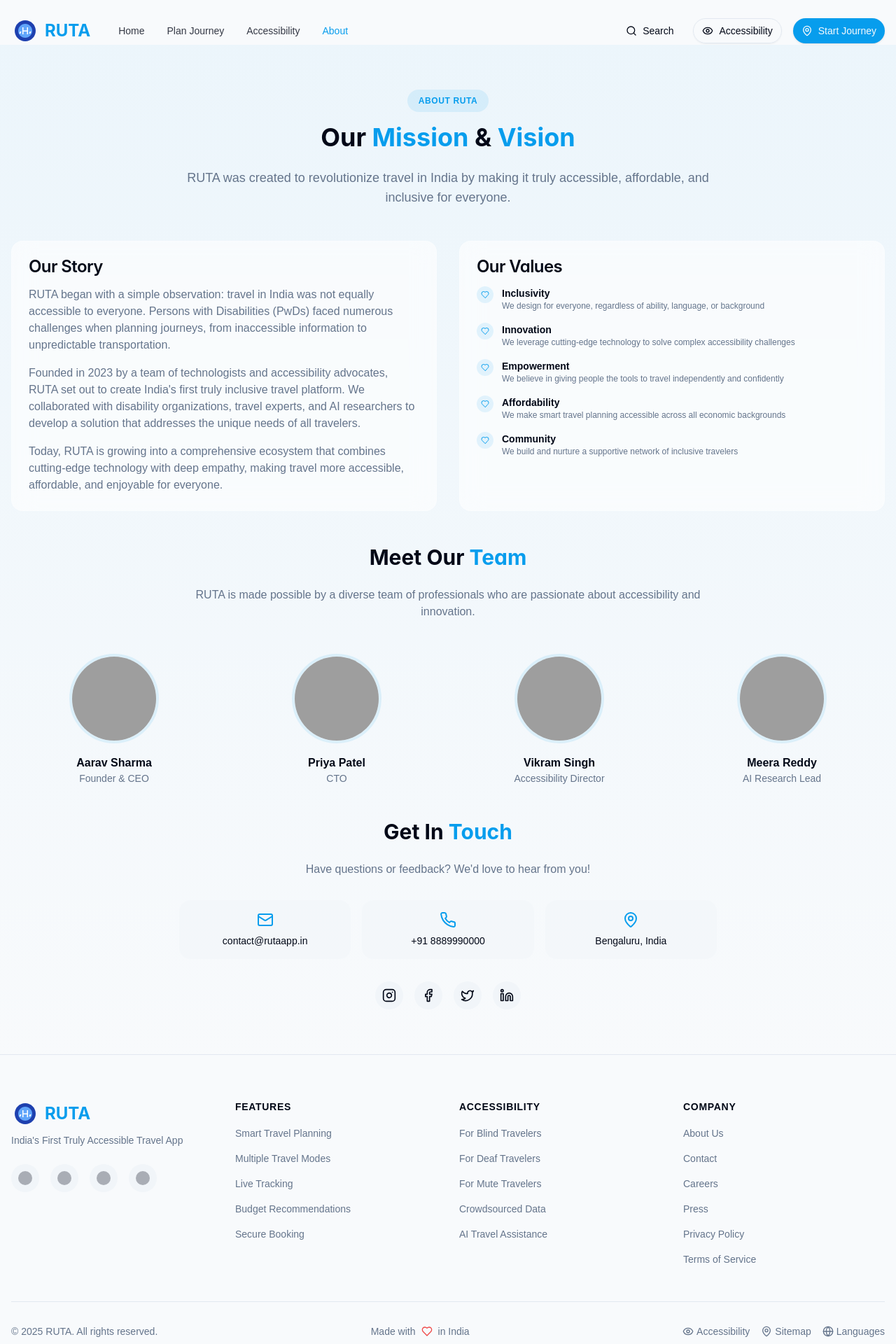
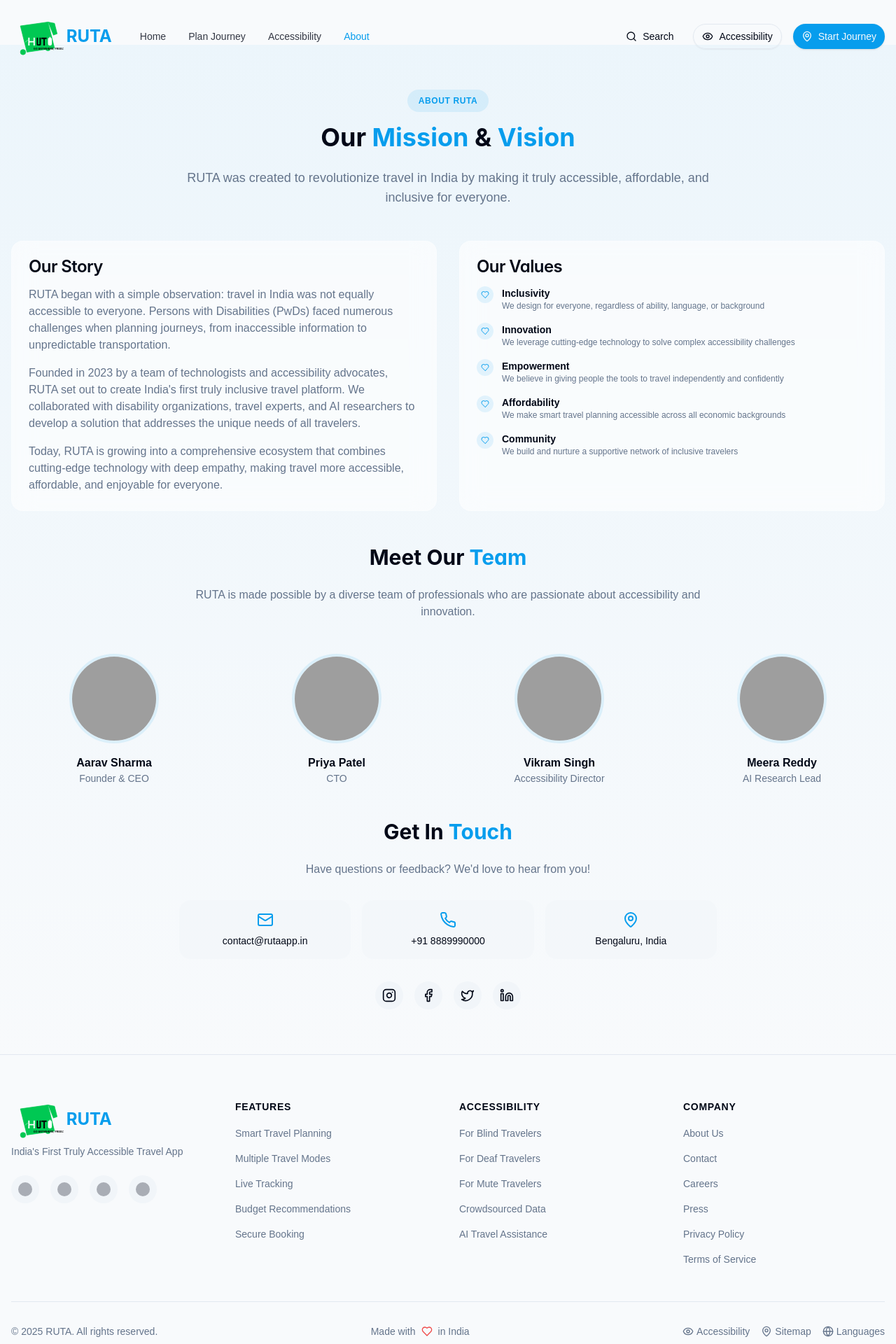
Before and after one commit to nithinboddula15/ruta-accessible-journeys, a React (Vite) app: page /about in a window 1280 px wide. Shown: the top 1920 px of the page at 70% size. Built offline with nearby package versions, Linux system fonts and the light colour scheme; grey boxes are pictures that could not be loaded.

Commit message:
Use new logo for website
The prompt requests to use a new logo for the website, displaying it in the left corner alongside the "RUTA" label.

```diff
--- a/src/components/layout/Footer.tsx
+++ b/src/components/layout/Footer.tsx
@@ -1,4 +1,3 @@
-
 import { cn } from "@/lib/utils";
 import { Eye, MapPin, Globe, Heart } from "lucide-react";
 import { Link } from "react-router-dom";
@@ -14,7 +13,7 @@ const Footer = () => {
                 <img
                   src="/ruta-logo.svg"
                   alt="RUTA Logo"
-                  className="h-10 w-auto mr-2"
+                  className="h-14 w-auto mr-1"
                 />
                 <span className="text-2xl font-display font-bold text-primary">RUTA</span>
               </Link>
@@ -32,7 +31,6 @@ const Footer = () => {
                   aria-label={`Visit our ${social} page`}
                 >
                   <span className="sr-only">{social}</span>
-                  {/* Icon placeholders */}
                   <div className="h-5 w-5 bg-foreground/30 rounded-full" />
                 </a>
               ))}
--- a/src/components/layout/Header.tsx
+++ b/src/components/layout/Header.tsx
@@ -36,7 +36,7 @@ const Header = () => {
             <img
               src="/ruta-logo.svg"
               alt="RUTA Logo"
-              className="h-10 w-auto mr-2"
+              className="h-14 w-auto mr-1"
             />
             <span className="text-2xl font-display font-bold text-primary">RUTA</span>
           </Link>
```
Also changed, not shown: public/ruta-logo.svg.
